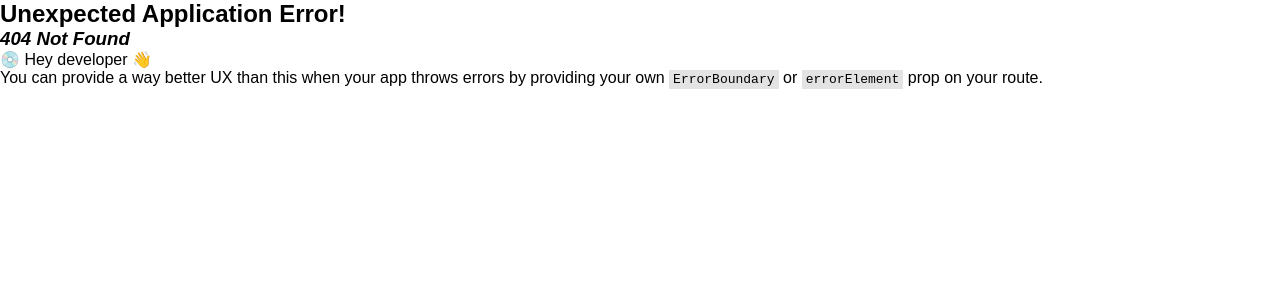
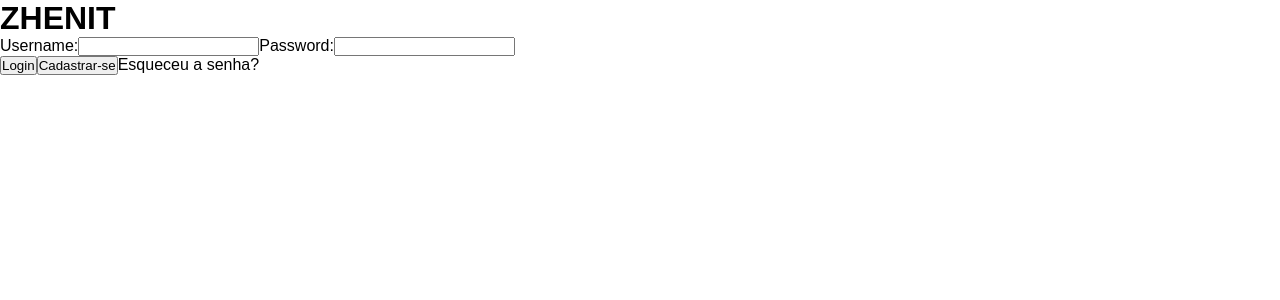
Before and after one commit to Akcio23/Frontend_product_store-, a React (Create React App) app: page /login in a window 1280 px wide. Before the commit this address had no page. Shown: the top 300 px of the page. Built offline with nearby package versions, Linux system fonts and the light colour scheme; a web font is replaced by a local one.

Commit message:
start login

```diff
--- a/package.json
+++ b/package.json
@@ -10,7 +10,6 @@
     "react-dom": "^18.3.1",
     "react-router-dom": "^6.26.1",
     "react-scripts": "5.0.1",
-    "swiper": "^11.1.12",
     "web-vitals": "^2.1.4"
   },
   "scripts": {
--- a/src/App.jsx
+++ b/src/App.jsx
@@ -9,12 +9,9 @@ function App() {
   return (
     <div className="App">
     <Navbar />
-
       <div className='container'>
-
       <Outlet/>
       </div>
-
       <Footer />
     </div>
   );
--- a/src/components/Navbar.jsx
+++ b/src/components/Navbar.jsx
@@ -19,11 +19,13 @@ const Navbar = () => {
 
 
                 <div className='options'>
-
-                    <div className='box hover-efects'>
+                    <Link to={'/login'}>
+                    <div className='box hover-efects' >
                         <img src="/usuario.png" alt="" className="color-change"  />
                         <p className='p-nav-bar'>Entrar</p>
                     </div>
+                    </Link>
+
                     <div className='box hover-efects'>
                         <img src="/carrinho.png" alt="" className="color-change" />
                         <p className='p-nav-bar'>Carrinho</p>
--- a/src/components/Product.jsx
+++ b/src/components/Product.jsx
@@ -10,7 +10,7 @@ const img1 = "CamisaA1.webp"
 const Product = () => {
   return (
     <div className='offers'>
-      <Link to={"/Comprar"}>
+      <Link to={"/comprar"}>
       <div className='product'>
       <div className='imagem'></div>
         <ImageComponent img1={img1} img2={img2} />
@@ -18,7 +18,7 @@ const Product = () => {
         <div className='price'>
         <p className='value'>R$ 100,00</p><p className='pix'>no PIX</p>
         </div>
-        <Link to={"/Comprar"}><button className='button-buy' > Comprar</button></Link>
+        <Link to={"/comprar"}><button className='button-buy' > Comprar</button></Link>
     </div>
 
       </Link>
--- /dev/null
+++ b/src/components/TemplateLogin.jsx
@@ -0,0 +1,26 @@
+import React from 'react'
+import { Link } from 'react-router-dom'
+
+function TemplateLogin() {
+    return (
+        <div>
+            <form>
+                <label for="username">Username:</label>
+                <input type="text" id="username" name="username" required />
+                <label for="password">Password:</label>
+                <input type="password" id="password" name="password" required />
+                <div className='button-login'>
+
+                    <button type="submit"> Login </button>
+                    <button type="submit"> Cadastrar-se </button>
+                    <Link>Esqueceu a senha?</Link>
+                </div>
+
+
+
+            </form>
+        </div>
+    )
+}
+
+export default TemplateLogin
--- a/src/routes/Home.jsx
+++ b/src/routes/Home.jsx
@@ -6,9 +6,7 @@ function Home() {
         <div className='main'>
             <div className='content-home'>
 
-                <div className>
-                    <img src="Fundo.jpg" alt="" className='welcome'/>
-                </div>
+
                 <h1 className='title-announcement'>
                  PRODUTOS COM ATÉ 80% OFF? TEMOS 🚩
                 </h1>
--- /dev/null
+++ b/src/routes/Login.jsx
@@ -0,0 +1,15 @@
+import React from 'react'
+import TemplateLogin from '../components/TemplateLogin.jsx'
+import { Link } from 'react-router-dom'
+
+function Login() {
+  return (
+    <div>
+      <Link to={'/'}><h1 >ZHENIT</h1></Link>
+
+      <TemplateLogin />
+    </div>
+  )
+}
+
+export default Login
--- a/src/style/Home.css
+++ b/src/style/Home.css
@@ -1,55 +1,45 @@
+/* Estilo para a área principal da página */
 .content-home {
     display: flex;
     flex-direction: column;
     align-items: center;
     margin: 5rem auto; /* Centraliza horizontalmente */
-    margin-top: 0rem;
+    margin-top: 0; /* Remove o margin-top redundante */
     max-width: 80%; /* O conteúdo ocupará no máximo 80% da largura */
     gap: 1rem; /* Espaçamento entre os itens */
 }
 
-
+/* Estilo para os títulos dos anúncios */
 .title-announcement {
     width: 100%;
     border-bottom: 3px solid #333;
     margin-top: 1rem;
     text-align: center;
+    font-size: 1.5rem; /* Ajuste o tamanho da fonte conforme necessário */
 }
 
+/* Estilo para a área de ofertas */
 .offers {
-
     display: grid;
-    grid-template-columns: 1fr 1fr 1fr 1fr 1fr;
+    grid-template-columns: repeat(5, 1fr); /* Ajusta a quantidade de colunas */
     align-items: center;
     justify-content: space-around;
     margin-top: 0.5rem;
     width: 100%;
     margin-bottom: 0.5rem;
-
 }
 
-.welcome{
-    width: 1300px;
-    height: 300px;
-    border-radius: 15px;
-}
+/* Estilo responsivo para telas pequenas */
+@media (max-width: 750px) {
+    .title-announcement {
+        margin-top: 1.1rem;
+        font-size: 1.25rem; /* Ajuste o tamanho da fonte conforme necessário */
+    }
 
-
-@media (max-width: 750px) {
-    .title-announcement{
-        margin-top: 0.1rem;
-        font-size: 20px;
-    }
-    .offers{
+    .offers {
         display: flex;
         flex-direction: column;
         margin-top: 0.5rem;
         gap: 1rem;
     }
-
-    .welcome{
-        display: none;
-    }
-
-
 }
--- a/src/style/Navbar.css
+++ b/src/style/Navbar.css
@@ -114,6 +114,10 @@
 
 }
 
+.p-nav-bar{
+    color: #fff;
+}
+
 
 /* Estilos para telas menores */
 @media (max-width: 750px) {
```
Also changed, not shown: src/index.js (+7 -3 lines), 1 other file (tests, documents, lock files or other folders).
